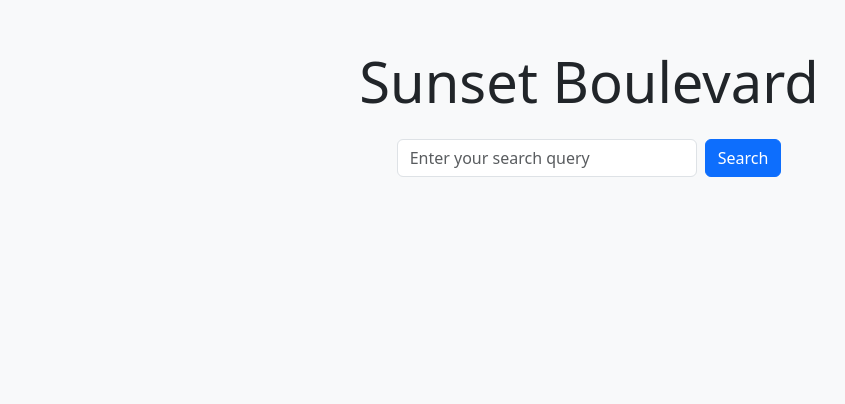
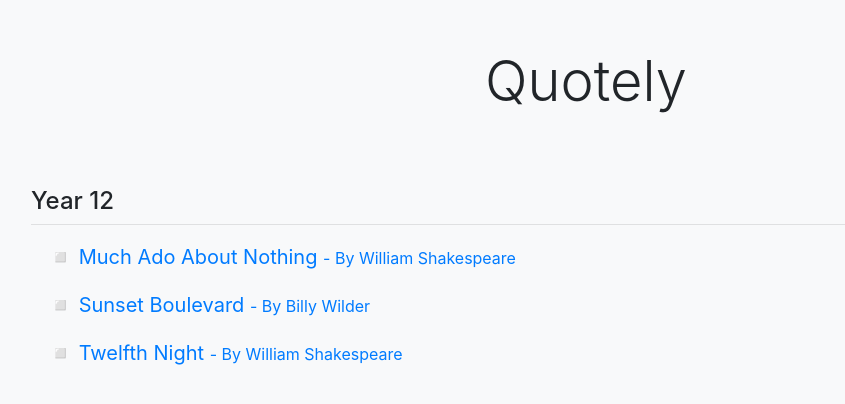
Before and after one commit to MuLiChFe/Quotely_, a Django app: page / in a window 1280 px wide. Shown: the top 404 px of the page, without its empty margins (39-884 px from the left). Run offline with Django 5.2, Linux system fonts and the light colour scheme; data comes from the database, SQL or seed files in the repository; both versions use the stored data as it was after the commit; some libraries are stand-ins or nearby versions.

Commit message:
新版本1.20 - 新增新书     · Twelfth Night     · Much Ado About Nothing - 新增 Films 数据库 - 新增 主页索引 及 返回主页按钮

```diff
--- a/engine/admin.py
+++ b/engine/admin.py
@@ -1,8 +1,8 @@
 from django.contrib import admin
 from import_export.admin import ImportExportModelAdmin
-from import_export import resources
 
-from .models import Subtitles
+from .models import Subtitles, Films
 
 # Register your models here.
-admin.site.register(Subtitles,ImportExportModelAdmin)
+admin.site.register(Subtitles, ImportExportModelAdmin)
+admin.site.register(Films, ImportExportModelAdmin)
--- a/engine/models.py
+++ b/engine/models.py
@@ -11,3 +11,14 @@ class Subtitles(models.Model):
 
     def __str__(self):
         return f"{self.film_name} - {self.number}"
+
+
+class Films(models.Model):
+    film_name = models.CharField(max_length=255)
+    display_name = models.CharField(max_length=255)
+    year_levels = models.CharField(max_length=50)
+    author = models.CharField(max_length=255)
+    vimeo_id = models.CharField(max_length=30)
+
+    def __str__(self):
+        return f"{self.display_name}"
--- a/engine/urls.py
+++ b/engine/urls.py
@@ -2,7 +2,8 @@ from django.urls import path
 from . import views
 
 urlpatterns = [
-    path('', views.search, name='search'),
+    path('film/<str:film_name>', views.search, name='search'),
+    path('', views.index, name='index'),
     path('video', views.video, name='video'),
     path('delete', views.delete, name='delete'),
 ]
--- a/engine/views.py
+++ b/engine/views.py
@@ -1,7 +1,8 @@
 from django.shortcuts import render, HttpResponse
-from .models import Subtitles
+from .models import Subtitles, Films
 import time
 import requests
+import re
 
 
 def time_reversal(time):
@@ -18,15 +19,18 @@ def seconds_to_hms(seconds):
 
 
 def add_dialogs(start_number, result=[], max_sentences=7, distance=1, time_fan=[], gap_time=4,
-                file_name='sunset_boulevard'):
+                film_name='sunset_boulevard'):
     # 获取当前字幕
-    initial_time = time_reversal(Subtitles.objects.filter(film_name=file_name, number=start_number)[0].start_time)
+    lane = Subtitles.objects.filter(film_name=film_name, number=start_number)
+    if not lane:
+        return result
+    initial_time = time_reversal(lane[0].start_time)
     if not time_fan:
         time_fan = [initial_time, initial_time]
     if len(result) >= max_sentences:
         return result
-    pre_info = Subtitles.objects.filter(film_name=file_name, number=start_number + distance)
-    post_info = Subtitles.objects.filter(film_name=file_name, number=start_number - distance)
+    pre_info = Subtitles.objects.filter(film_name=film_name, number=start_number + distance)
+    post_info = Subtitles.objects.filter(film_name=film_name, number=start_number - distance)
     pre_lane = []
     post_lane = []
     if pre_info:
@@ -47,29 +51,65 @@ def add_dialogs(start_number, result=[], max_sentences=7, distance=1, time_fan=[
                        time_fan=time_fan)
 
 
-def search(request):
+def get_link(film_name):
+    film = Films.objects.filter(film_name=film_name)[0]
+    return film.vimeo_id if film else '0'
+
+
+def get_film_list(year_levels=None):
+    dict = {}
+    if year_levels is None:
+        year_levels = ['#12', '#11', '#10', '#9']
+    for year_level in year_levels:
+        films = Films.objects.filter(year_levels__icontains=year_level).order_by('film_name')
+        if not films:
+            continue
+        dict[year_level[1:]] = films
+    return dict
+
+def index(request):
+    film_dict = get_film_list()
+    context = {"film_dict": film_dict}
+    return render(request, 'engine/home.html',context)
+
+
+def search(request, film_name):
+    film_name = film_name
+    film_id = get_link(film_name)
+
+    display_name = ' '.join(film_name.split('_'))
+    display_name = display_name.title()
+
     t = time.time()
     query = request.GET.get('q', '')
-    results = Subtitles.objects.filter(film_name="sunset_boulevard", text__icontains=query)
+    results = Subtitles.objects.filter(film_name=film_name, text__icontains=query)
     if len(results) > 40:
         return render(request, 'engine/search.html', {'query': query, 'results': [], 'number_of_results': len(results),
                                                       'time_taken': f"{float(time.time() - t):.5f}",
+                                                      'film_name': film_name,
+                                                      'display_name': display_name,
                                                       'error_message': "Too many results, please exact keywords"})
     # 使用字典存储所有字幕以便快速查找
     for result in results:
         current_number = int(result.number)
+        result.text = re.sub(f'({re.escape(query)})', r'<span class="highlight">\1</span>', result.text,
+                             flags=re.IGNORECASE)
         result.dialogs = []
-
         # 使用递归添加对话
-        result.dialogs = add_dialogs(current_number, result=[result])
+        result.dialogs = add_dialogs(current_number, result=[result], film_name=film_name)
         result.dialogs.sort(key=lambda x: x.number)
         earliest_time = time_reversal(result.dialogs[0].start_time)
-        result.start_play_time = seconds_to_hms(earliest_time)
+        result.start_play_time = seconds_to_hms(earliest_time - 2)
 
     # 这里可以添加其他逻辑
     return render(request, 'engine/search.html', {'query': query, 'results': results,
                                                   'number_of_results': len(results),
-                                                  'time_taken': f"{float(time.time() - t):.5f}"}, )
+                                                  'time_taken': f"{float(time.time() - t):.5f}",
+                                                  'film_id': film_id,
+                                                  'film_name': film_name,
+                                                  'display_name': display_name
+                                                  },
+                  )
 
 
 def delete(request):
--- /dev/null
+++ b/templates/engine/home.html
@@ -0,0 +1,42 @@
+<!DOCTYPE html>
+<html lang="en">
+<head>
+    <meta charset="UTF-8">
+    <meta name="viewport" content="width=device-width, initial-scale=1.0">
+    <title>Quotely</title>
+    <!-- 引入 Bootstrap CSS -->
+    <link href="https://stackpath.bootstrapcdn.com/bootstrap/4.5.2/css/bootstrap.min.css" rel="stylesheet">
+</head>
+<body>
+
+<!-- 网页标题 -->
+<body class="bg-light">
+    <div class="container-fluid my-5">
+        <div class="row w-100">
+            <div class="col text-center px-5 justify-content-center">
+                <h1 class="display-4 mb-4">Quotely</h1>
+            </div>
+            <div class="container mt-5">
+                <!-- 分割线与Year 12标题 -->
+                {% for year,films in film_dict.items %}
+                    <h4>Year {{ year }}</h4>
+                    <hr class="my-2">
+                    <div>
+                        {% for film in films %}
+                            <a class="btn btn-link btn-lg" href="film/{{ film.film_name }}">◽ {{ film.display_name }} <small>- By {{ film.author }}</small></a><br>
+                        {% endfor %}
+                    </div>
+                {% endfor %}
+            </div>
+
+        </div>
+    </div>
+</body>
+
+
+<!-- 引入 Bootstrap JS 和依赖 -->
+<script src="https://code.jquery.com/jquery-3.5.1.slim.min.js"></script>
+<script src="https://cdn.jsdelivr.net/npm/@popperjs/core@2.9.3/dist/umd/popper.min.js"></script>
+<script src="https://stackpath.bootstrapcdn.com/bootstrap/4.5.2/js/bootstrap.min.js"></script>
+</body>
+</html>
--- a/templates/engine/search.html
+++ b/templates/engine/search.html
@@ -9,15 +9,25 @@
     <link href="https://cdn.jsdelivr.net/npm/bootstrap@5.3.0/dist/css/bootstrap.min.css" rel="stylesheet">
     {% load static %}
     <script type="text/javascript" src={% static 'js/quote_card.js' %}></script>
+    <style>
+    .highlight {
+        background-color: #FFF8AA; /* 高亮颜色 */
+    }
+</style>
 </head>
 <body class="bg-light">
     <div class="container-fluid my-5">
         <div class="row justify-content-center w-100">
             <div class="col text-center px-5">
-                <h1 class="display-4 mb-4">Sunset Boulevard</h1>
+                <div class="text-start">
+                    <a href="/" class="btn btn-light">
+                        <i class="fas fa-chevron-left"></i> Return
+                    </a>
+                </div>
+                <h1 class="display-4 mb-4">{{ display_name }}</h1>
 
                 <!-- 搜索表单 -->
-                <form action="{% url 'search' %}" method="get" class="d-flex justify-content-center">
+                <form action='{{ film_name }}' method="get" class="d-flex justify-content-center">
                     <input type="text" name="q" class="form-control me-2" style="max-width: 300px;" placeholder="Enter your search query" value="{{ query }}">
                     <input type="submit" class="btn btn-primary" value="Search">
                 </form>
```
Also changed, not shown: templates/engine/quote_card.html (+6 -6 lines), db.sqlite3.
